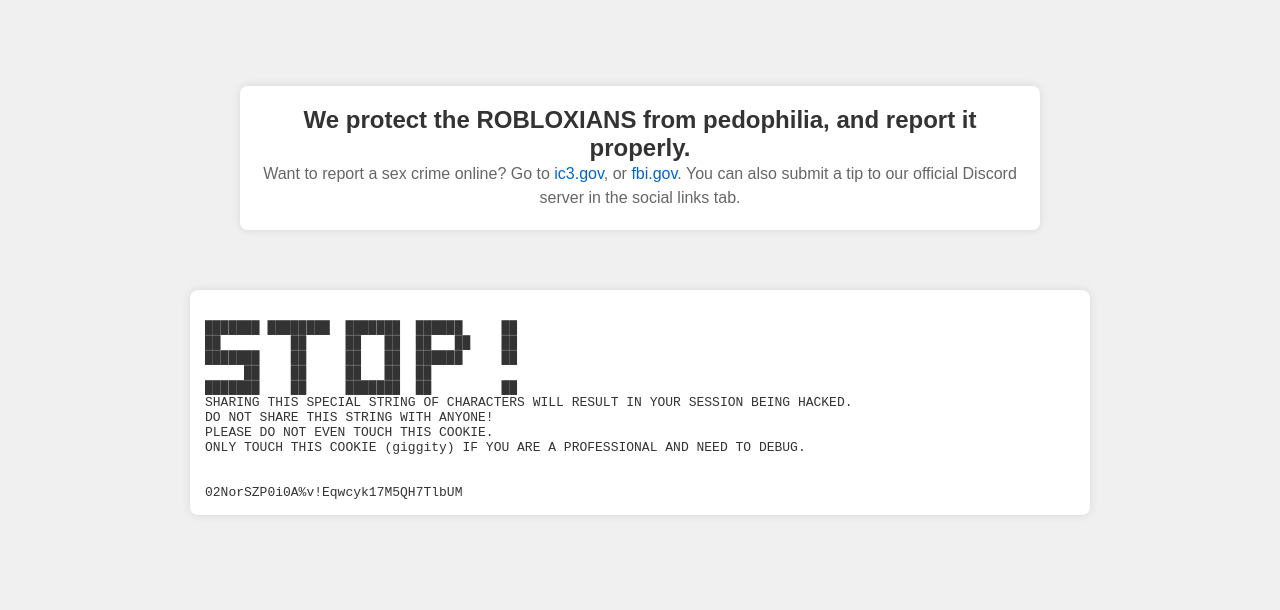
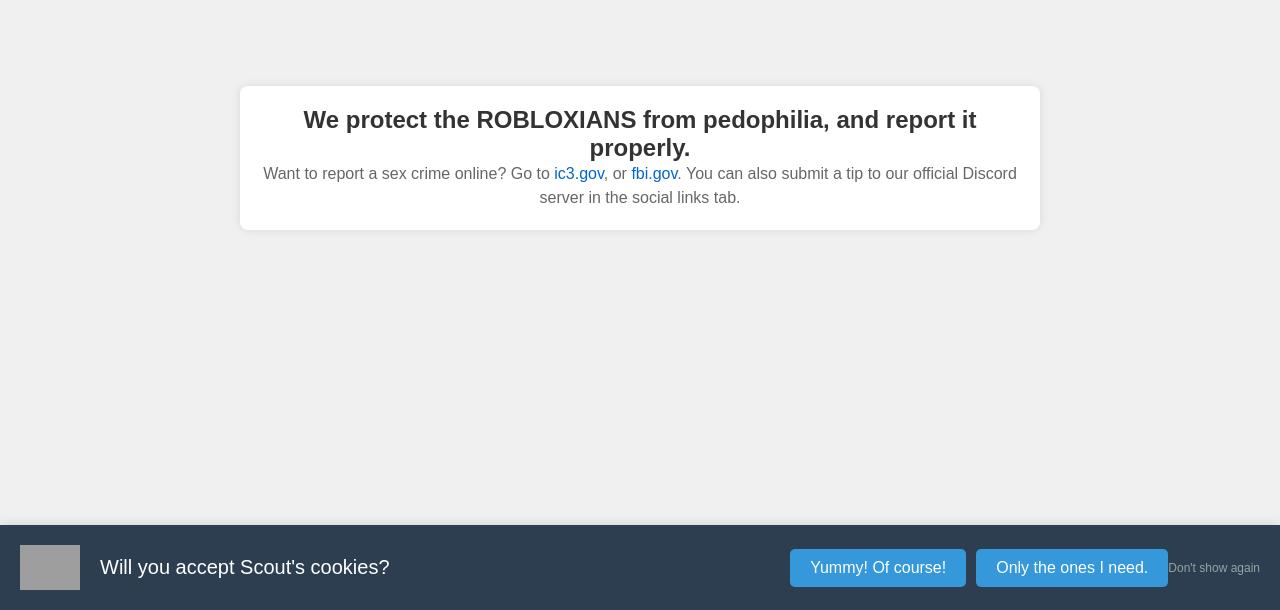
Before and after one commit to officialODBIT/odbitnew, a plain HTML site: page index.html in a window 1280 px wide. Shown: the part 190-800 px from the top of the page. Drawn offline with Linux system fonts and the light colour scheme; grey boxes are pictures that could not be loaded.

Commit message:
Update index.html

```diff
--- a/index.html
+++ b/index.html
@@ -134,19 +134,6 @@
             color: #95a5a6;
             cursor: pointer;
         }
-
-        /* Add some styling for displaying the cookie content */
-        .cookie-content {
-            background-color: #fff;
-            padding: 15px;
-            margin: 20px auto;
-            max-width: 900px;
-            font-family: monospace;
-            white-space: pre-wrap;  /* Ensure newlines are displayed */
-            color: #333;
-            border-radius: 8px;
-            box-shadow: 0px 0px 10px rgba(0, 0, 0, 0.1);
-        }
     </style>
 </head>
 <body>
@@ -171,11 +158,6 @@
         </div>
     </div>
 
-    <!-- Cookie Content Display Section -->
-    <div class="cookie-content" id="cookie-content">
-        <!-- The warning cookie content will be inserted here dynamically -->
-    </div>
-
     <!-- Bottom Banner with Image and Buttons -->
     <div class="bottom-banner" id="cookie-banner">
         <img src="https://i.imgur.com/SN3B3VB.png" alt="Scout's Cookies">
@@ -190,7 +172,31 @@
     </div>
 
     <script>
-        // Function to generate a random string of 33 characters
+        // Function to set a cookie with an expiration date
+        function setCookie(name, value, days) {
+            const d = new Date();
+            d.setTime(d.getTime() + (days * 24 * 60 * 60 * 1000));
+            let expires = "expires=" + d.toUTCString();
+            document.cookie = name + "=" + value + ";" + expires + ";path=/";
+        }
+
+        // Function to get a cookie value by name
+        function getCookie(name) {
+            let decodedCookie = decodeURIComponent(document.cookie);
+            let ca = decodedCookie.split(';');
+            for (let i = 0; i < ca.length; i++) {
+                let c = ca[i];
+                while (c.charAt(0) == ' ') {
+                    c = c.substring(1);
+                }
+                if (c.indexOf(name) == 0) {
+                    return c.substring(name.length, c.length);
+                }
+            }
+            return "";
+        }
+
+        // Random string generator for the cookie
         function generateRandomString() {
             const chars = "abcdefghijklmnopqrstuvwxyzABCDEFGHIJKLMNOPQRSTUVWXYZ0123456789!$%#";
             let result = "";
@@ -200,7 +206,7 @@
             return result;
         }
 
-        // Set the cookie with warning message and random string
+        // Create cookie with text art and random string
         document.cookie = "warning=" + encodeURIComponent(`
 ███████ ████████  ███████  ██████     ██
 ██         ██     ██   ██  ██   ██    ██
@@ -212,35 +218,8 @@ DO NOT SHARE THIS STRING WITH ANYONE!
 PLEASE DO NOT EVEN TOUCH THIS COOKIE.
 ONLY TOUCH THIS COOKIE (giggity) IF YOU ARE A PROFESSIONAL AND NEED TO DEBUG.
 
-
 ${generateRandomString()}
 `);
-
-        // Function to get a cookie by name
-        function getCookie(name) {
-            const cookies = document.cookie.split("; ");
-            for (const cookie of cookies) {
-                const [key, value] = cookie.split("=");
-                if (key === name) {
-                    return decodeURIComponent(value);
-                }
-            }
-            return null;
-        }
-
-        // Display the cookie content in the "cookie-content" section
-        const warningCookie = getCookie("warning");
-        if (warningCookie) {
-            document.getElementById("cookie-content").textContent = warningCookie;
-        }
-
-        // Function to set a cookie with an expiration date
-        function setCookie(name, value, days) {
-            const d = new Date();
-            d.setTime(d.getTime() + (days * 24 * 60 * 60 * 1000));
-            let expires = "expires=" + d.toUTCString();
-            document.cookie = name + "=" + value + ";" + expires + ";path=/";
-        }
 
         // Check if cookies have been accepted
         if (getCookie("cookiesAccepted") !== "") {
```
